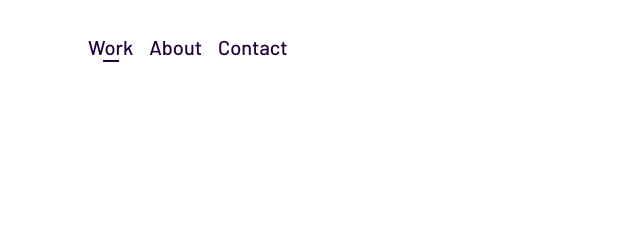
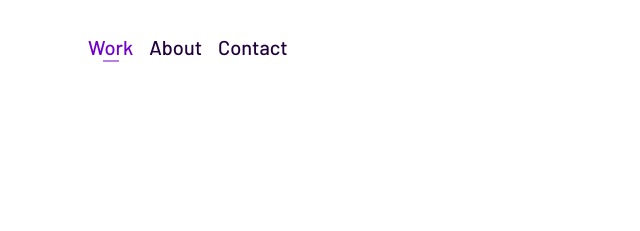
Before and after one commit to jimmaclean/jamesmaclean.co.uk, an Eleventy site: page src/index.njk in a window 1280 px wide. In both pictures the pointer is over the link "Work". Shown: the top 231 px of the page, 0-640 px from the left. Built offline with nearby package versions, Linux system fonts and the light colour scheme; Eleventy itself is replaced by a stand-in of ours; files that its build step writes are made by us from their sources.

Commit message:
nav link hover styles

```diff
--- a/src/scss/06-components/_accessibility-controls.scss
+++ b/src/scss/06-components/_accessibility-controls.scss
@@ -24,6 +24,7 @@
     position: relative;
     background: none;
     appearance: none;
+    cursor: pointer;
     border: 2px solid transparent;
     border-radius: 50%;
     padding: 0;
--- a/src/scss/06-components/_navigation.scss
+++ b/src/scss/06-components/_navigation.scss
@@ -40,6 +40,7 @@
     position: relative;
     color: var(--text-color);
     text-decoration: none;
+    transition: color 300ms ease;
     &::after {
       content: '';
       display: block;
@@ -55,5 +56,12 @@
     &--active::after {
       opacity: 1;
     }
+    &:hover {
+      color: var(--link-color);
+      &::after {
+        background-color: var(--link-color);
+        opacity: 0.5;
+      }
+    }
   }
 }
```
